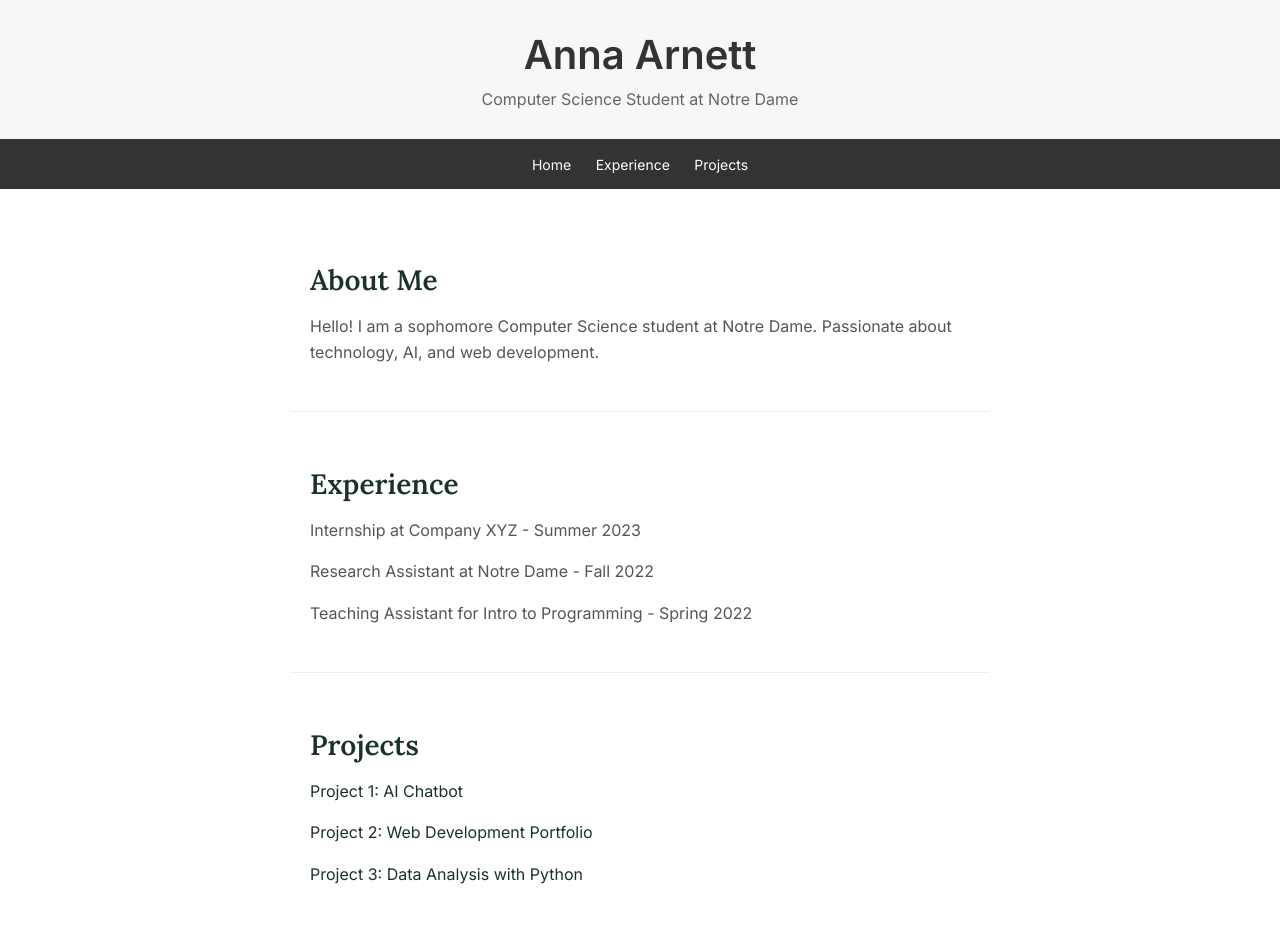
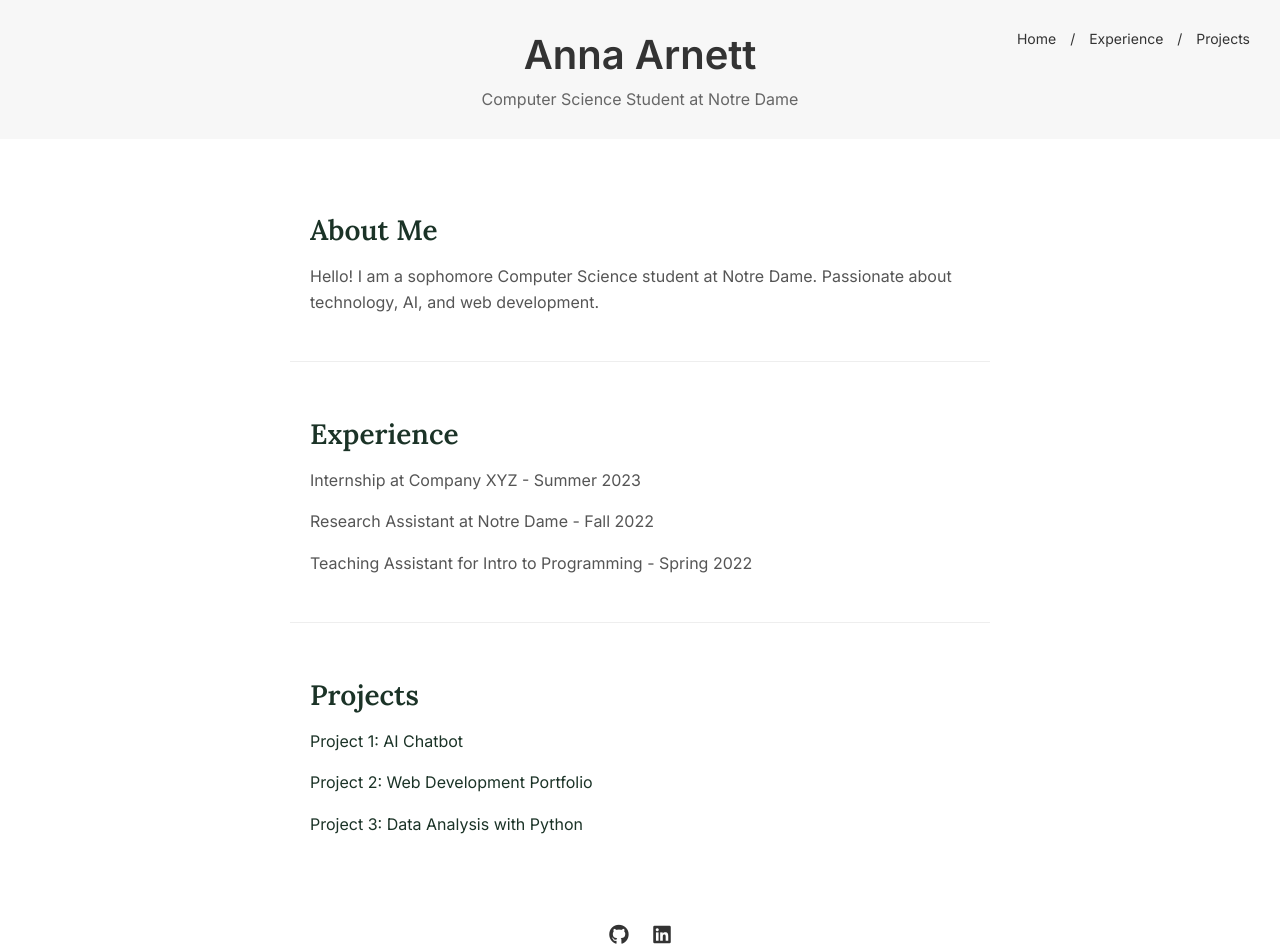
Before and after one commit to anna-arnett/anna-arnett.github.io, a plain HTML site: page index.html in a window 1280 px wide. Shown: the top 950 px of the page. Drawn offline with Linux system fonts and the light colour scheme.

Commit message:
Update index.html

```diff
--- a/index.html
+++ b/index.html
@@ -19,6 +19,7 @@
             text-align: center;
             padding: 30px 20px;
             background: #f7f7f7;
+            position: relative;
         }
         header h1 {
             font-size: 2.5rem;
@@ -31,15 +32,15 @@
             margin: 10px 0 0;
         }
         nav {
-            text-align: center;
-            padding: 15px 0;
-            background: #333;
+            position: absolute;
+            top: 30px;
+            right: 20px;
+            font-size: 0.875rem;
         }
         nav a {
-            color: #fff;
+            color: #333;
             text-decoration: none;
             margin: 0 10px;
-            font-size: 0.875rem;
             transition: color 0.3s;
         }
         nav a:hover {
@@ -102,12 +103,12 @@
     <header>
         <h1>Anna Arnett</h1>
         <p>Computer Science Student at Notre Dame</p>
+        <nav>
+            <a href="#home">Home</a> /
+            <a href="#experience">Experience</a> /
+            <a href="#projects">Projects</a>
+        </nav>
     </header>
-    <nav>
-        <a href="#home">Home</a>
-        <a href="#experience">Experience</a>
-        <a href="#projects">Projects</a>
-    </nav>
     <div class="container">
         <section id="home" class="section">
             <h2>About Me</h2>
```
